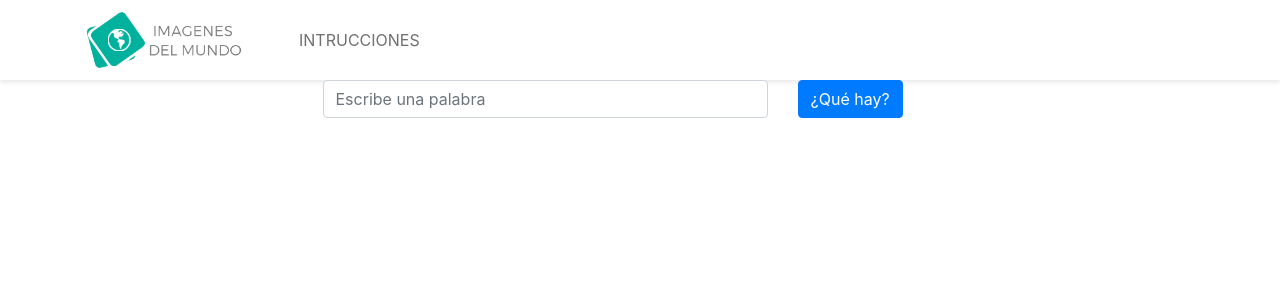
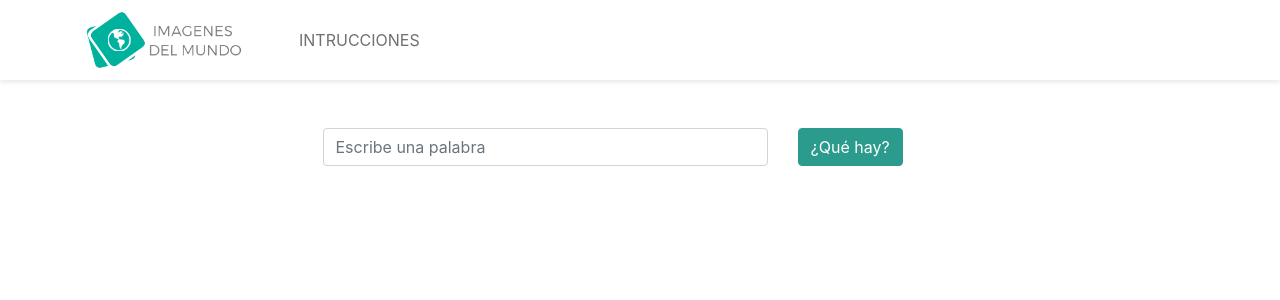
Before and after one commit to CarlosGMI/NuxtJSTest, a Nuxt app: page / in a window 1280 px wide. Shown: the top 300 px of the page. Built offline with nearby package versions, Linux system fonts and the light colour scheme.

Commit message:
:lipstick: Add styles to button and input of RaceForm

```diff
--- a/assets/styles/scss/_bootstrap-theming.scss
+++ b/assets/styles/scss/_bootstrap-theming.scss
@@ -22,6 +22,7 @@ $container-max-widths: (
 
 $body-color: $light-gray;
 $headings-color: $main-gray;
+$primary: $darker-green;
 
 // Required
 @import '~bootstrap/scss/functions';
--- a/assets/styles/scss/_variables.scss
+++ b/assets/styles/scss/_variables.scss
@@ -4,10 +4,12 @@ COLORS
 ======================================
 */
 $main-green: #00b19d;
+$darker-green: #2a9b8d;
 $main-gray: #707070;
 $light-gray: #8492a6;
 $colors: (
   'main-green': $main-green,
+  'darker-green': $darker-green,
   'main-gray': $main-gray,
   'light-gray': $light-gray,
 );
--- a/components/race/RaceForm.vue
+++ b/components/race/RaceForm.vue
@@ -1,5 +1,5 @@
 <template>
-  <b-container>
+  <b-container class="mt-5">
       <b-row class="justify-content-center">
           <b-col sm="5">
               <b-form-input placeholder="Escribe una palabra"></b-form-input>
```
